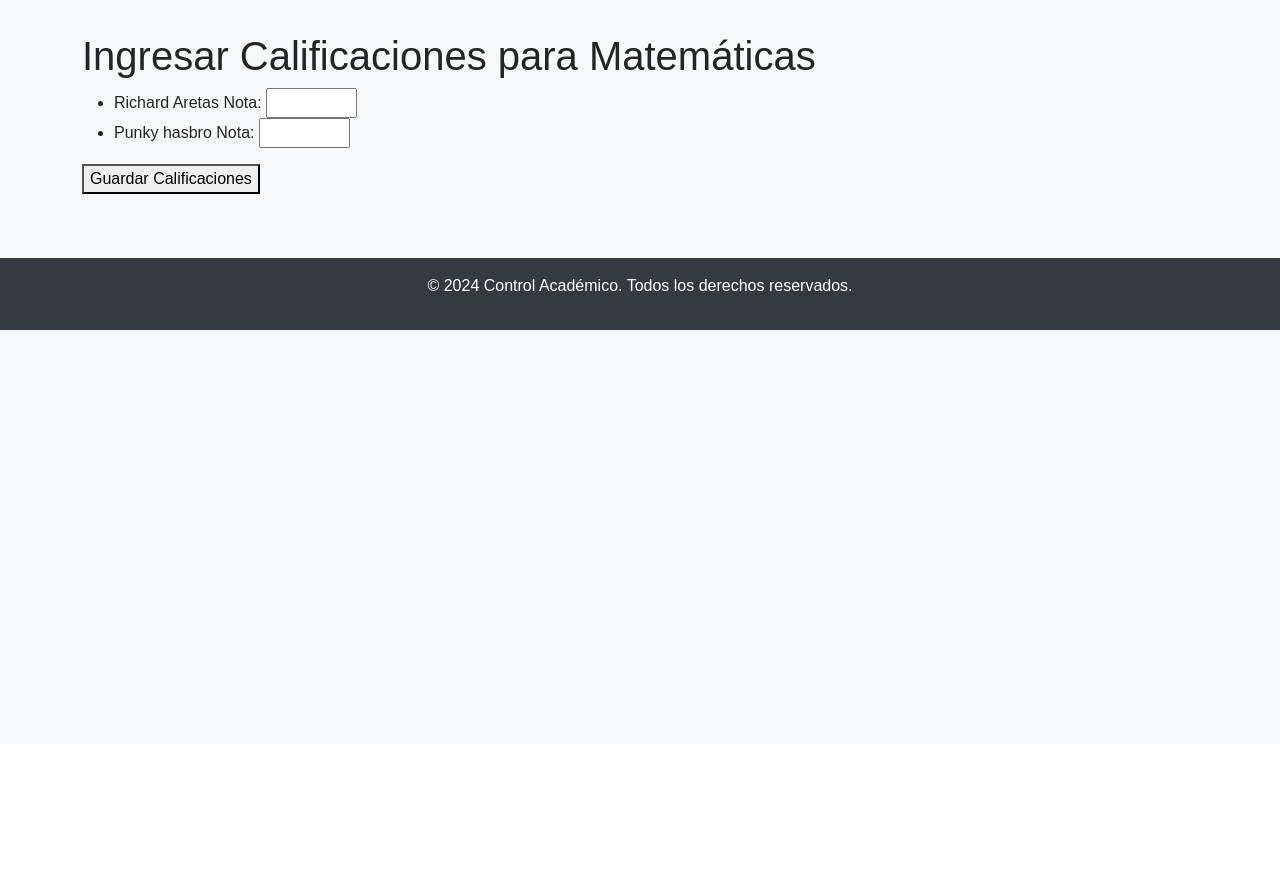
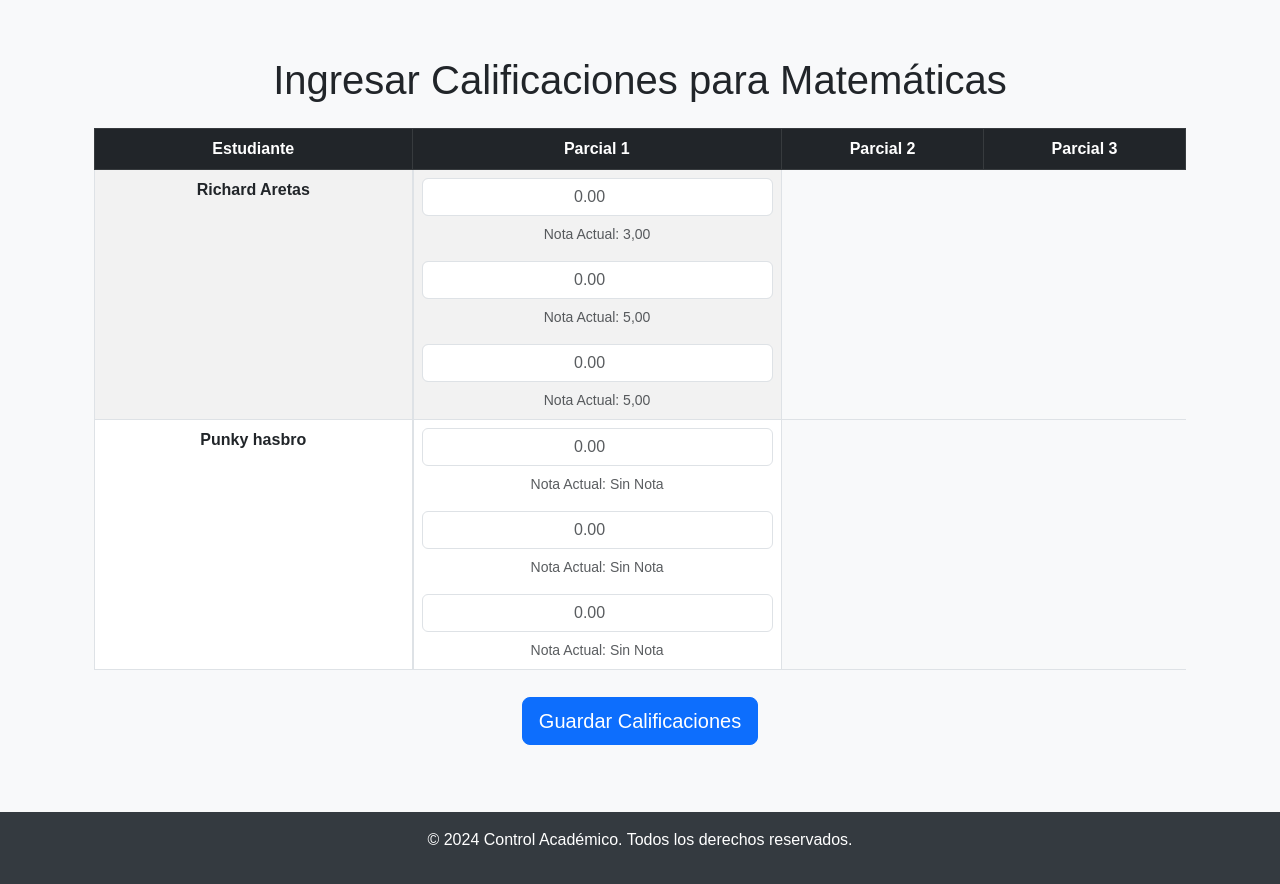
Before and after one commit to fabro00150/acdemic, a Django app: page /ingresar_calificaciones/1 in a window 1280 px wide. Shown: the part 56-940 px from the top of the page. Before the commit the page ends 386 px from the top, so only its background shows below. Run offline with Django 5.2, Linux system fonts and the light colour scheme; data comes from the database, SQL or seed files in the repository; both versions use the stored data as it was after the commit; some libraries are stand-ins or nearby versions.

Commit message:
al fin, ya tengo el progeso, esto queda guardado para poder clonar,asi que subase papuuu

```diff
--- a/aplicaciones/escolastico/models.py
+++ b/aplicaciones/escolastico/models.py
@@ -38,7 +38,8 @@ class Asistencia(models.Model):
 class Calificacion(models.Model):
     estudiante = models.ForeignKey(Estudiante, on_delete=models.CASCADE, related_name="calificaciones")
     materia = models.ForeignKey(Materia, on_delete=models.CASCADE, related_name="calificaciones")
+    parcial = models.PositiveIntegerField()  # Añadir el campo de parcial
     nota = models.DecimalField(max_digits=5, decimal_places=2)
 
     def __str__(self):
-        return f"{self.estudiante} - {self.materia}: {self.nota}"
+        return f"{self.estudiante} - {self.materia} - Parcial {self.parcial}: {self.nota}"
--- a/aplicaciones/escolastico/templates/ingresar_calificaciones.html
+++ b/aplicaciones/escolastico/templates/ingresar_calificaciones.html
@@ -1,38 +1,72 @@
 {% extends "home.html" %}
+{% load filters %}
+
 {% block content %}
-<h1>Ingresar Calificaciones para {{ materia.nombre }}</h1>
+<div class="container mt-4">
+    <h1 class="text-center mb-4">Ingresar Calificaciones para {{ materia.nombre }}</h1>
     <form id="calificacionForm" method="POST">
         {% csrf_token %}
-    <ul>
+        <table class="table table-striped table-bordered text-center">
+            <thead class="table-dark">
+                <tr>
+                    <th>Estudiante</th>
+                    {% for parcial in parciales_rango %}
+                        <th>Parcial {{ parcial }}</th>
+                    {% endfor %}
+                </tr>
+            </thead>
+            <tbody>
                 {% for estudiante in estudiantes %}
-            <li>
-                {{ estudiante.nombre }} {{ estudiante.apellido }}
-                Nota: <input type="number" name="calificacion_{{ estudiante.id }}" step="0.01" min="0" max="10">
-            </li>
+                    <tr>
+                        <td class="fw-bold">{{ estudiante.nombre }} {{ estudiante.apellido }}</td>
+                        {% for parcial in parciales_rango %}
+                            <td class="d-flex flex-column align-items-center">
+                                <input type="number"
+                                       class="form-control text-center mb-2"
+                                       name="calificacion_{{ estudiante.id }}_{{ parcial }}"
+                                       value="{{ estudiante.calificaciones|get_item:parcial|default:'' }}"
+                                       step="0.01"
+                                       min="0"
+                                       max="10"
+                                       placeholder="0.00">
+                                <small class="text-muted">
+                                    Nota Actual: {{ estudiante.calificaciones|get_item:parcial|default:"Sin Nota" }}
+                                </small>
+                            </td>
                         {% endfor %}
-    </ul>
-    <button type="submit">Guardar Calificaciones</button>
+                    </tr>
+                {% endfor %}
+            </tbody>
+        </table>
+        <div class="text-center mt-4">
+            <button type="submit" class="btn btn-primary btn-lg">
+                Guardar Calificaciones
+            </button>
+        </div>
     </form>
+</div>
 
 <script>
-    document.addEventListener('DOMContentLoaded', function() {
-        const form = document.getElementById('calificacionForm');
-        form.addEventListener('submit', function(event) {
-            event.preventDefault(); // Evita la recarga de la página
+    document.getElementById('calificacionForm').addEventListener('submit', function(event) {
+        event.preventDefault();
 
-            const formData = new FormData(form); // Crea un objeto FormData con los datos del formulario
+        const formData = new FormData(this);
+        const submitButton = this.querySelector('button[type="submit"]');
+        submitButton.disabled = true;
+        submitButton.textContent = "Guardando...";
+
         fetch(window.location.href, {
             method: 'POST',
             body: formData,
             headers: {
-                    'X-Requested-With': 'XMLHttpRequest' // Identifica la solicitud como AJAX
+                'X-Requested-With': 'XMLHttpRequest'
             }
         })
         .then(response => response.json())
         .then(data => {
             if (data.success) {
-                    alert(data.message); // Mensaje en caso de éxito
-                    form.reset(); // Reinicia el formulario
+                alert(data.message);
+                location.reload();
             } else {
                 alert('Ocurrió un error al registrar la calificación.');
             }
@@ -40,7 +74,10 @@
         .catch(error => {
             console.error('Error:', error);
             alert('Ocurrió un error inesperado.');
-            });
+        })
+        .finally(() => {
+            submitButton.disabled = false;
+            submitButton.textContent = "Guardar Calificaciones";
         });
     });
 </script>
--- a/aplicaciones/escolastico/templatetags/filters.py
+++ b/aplicaciones/escolastico/templatetags/filters.py
@@ -3,8 +3,5 @@ from django import template
 register = template.Library()
 
 @register.filter
-def get_index(value, index):
-    try:
-        return value[index]
-    except IndexError:
-        return None
+def get_item(dictionary, key):
+    return dictionary.get(key)
--- a/aplicaciones/escolastico/urls.py
+++ b/aplicaciones/escolastico/urls.py
@@ -6,6 +6,7 @@ urlpatterns = [
     path('home/', views.home),
     path('marcar_asistencia/<int:materia_id>', views.marcar_asistencia),
     path('ingresar_calificaciones/<int:materia_id>', views.ingresar_calificaciones),
+    path('obtener_calificaciones/<int:estudiante_id>/<int:parcial>', views.obtener_calificaciones),
     path('generar_reportes/<int:materia_id>', views.generar_reportes),
 
     path("agregar_docente/", views.agregar_docente),
@@ -18,6 +19,7 @@ urlpatterns = [
     path("eliminarEstudiante/<int:estudiante_id>", views.eliminarEstudiante),
     path("eliminarMateria/<int:materia_id>", views.eliminarMateria),
 
-    path("editar_calificaciones/<int:estudiante_id> ", views.editar_calificaciones),
+
+
     path("borrar_calificaciones/<int:estudiante_id> ", views.borrar_calificaciones),
 ]
--- a/aplicaciones/escolastico/views.py
+++ b/aplicaciones/escolastico/views.py
@@ -41,47 +41,40 @@ def ingresar_calificaciones(request, materia_id):
     materia = get_object_or_404(Materia, id=materia_id)
     estudiantes = materia.estudiantes.all()
 
+    estudiantes_calificaciones = []
+    for estudiante in estudiantes:
+        calificaciones = Calificacion.objects.filter(estudiante=estudiante, materia=materia).order_by('parcial')
+        calificaciones_dict = {calificacion.parcial: calificacion.nota for calificacion in calificaciones}
+        estudiantes_calificaciones.append({
+            'id': estudiante.id,
+            'nombre': estudiante.nombre,
+            'apellido': estudiante.apellido,
+            'calificaciones': calificaciones_dict,
+        })
+
     if request.method == 'POST':
         for estudiante in estudiantes:
-            nota = request.POST.get(f'calificacion_{estudiante.id}')
-            if nota:
-                Calificacion.objects.update_or_create(
-                    estudiante=estudiante,
-                    materia=materia,
-                    defaults={'nota': nota}
-                )
+            for parcial in range(1, 4):  # Se asume hasta 3 parciales
+                nota = request.POST.get(f'calificacion_{estudiante.id}_{parcial}')
+                if nota:
+                    Calificacion.objects.update_or_create(
+                        estudiante=estudiante,
+                        materia=materia,
+                        parcial=parcial,
+                        defaults={'nota': float(nota)}
+                    )
         return JsonResponse({'success': True, 'message': 'Calificaciones registradas con éxito'})
 
-    return render(request, 'ingresar_calificaciones.html', {'materia': materia, 'estudiantes': estudiantes})
+    return render(request, 'ingresar_calificaciones.html', {
+        'materia': materia,
+        'estudiantes': estudiantes_calificaciones,
+        'parciales_rango': range(1, 4),
+    })
 
-
-#EDITAR CALIFICACIONES
-def editar_calificaciones(request):
-    if request.method == 'POST':
-        calificacion_id = request.POST.get('calificacion_id')
-        if not calificacion_id:
-            return JsonResponse({'success': False, 'message': 'ID de calificación no recibido.'})
-        nueva_nota = request.POST.get('nueva_nota')
-
-        try:
-            # Validar que la nota sea un número válido
-            nueva_nota = float(nueva_nota)
-            if not (0 <= nueva_nota <= 10):
-                return JsonResponse({'success': False, 'message': 'La nota debe estar entre 0 y 10.'})
-
-            # Actualizar la calificación
-            calificacion = Calificacion.objects.get(id=calificacion_id)
-            calificacion.nota = nueva_nota
-            calificacion.save()
-            return JsonResponse({'success': True, 'message': 'Calificación actualizada correctamente.'})
-        except Calificacion.DoesNotExist:
-            return JsonResponse({'success': False, 'message': 'Calificación no encontrada.'})
-        except ValueError:
-            return JsonResponse({'success': False, 'message': 'La nota proporcionada no es válida.'})
-        except Exception as e:
-            return JsonResponse({'success': False, 'message': f'Error inesperado: {str(e)}'})
-
-    return JsonResponse({'success': False, 'message': 'Método no permitido.'})
+def obtener_calificaciones(request, estudiante_id, parcial):
+    calificaciones = Calificacion.objects.filter(estudiante_id=estudiante_id, parcial=parcial).values_list('nota', flat=True)
+    notas = list(calificaciones) + [0] * (5 - len(calificaciones))  # Rellenar con ceros si hay menos de 5 notas
+    return JsonResponse({'notas': notas})
 
 #REPORTES DE MATERIA
 def generar_reportes(request, materia_id):
```
Also changed, not shown: aplicaciones/escolastico/migrations/0002_calificacion_parcial.py (added), escolastico.db. Lines whose indentation alone changed are shown as unchanged.
